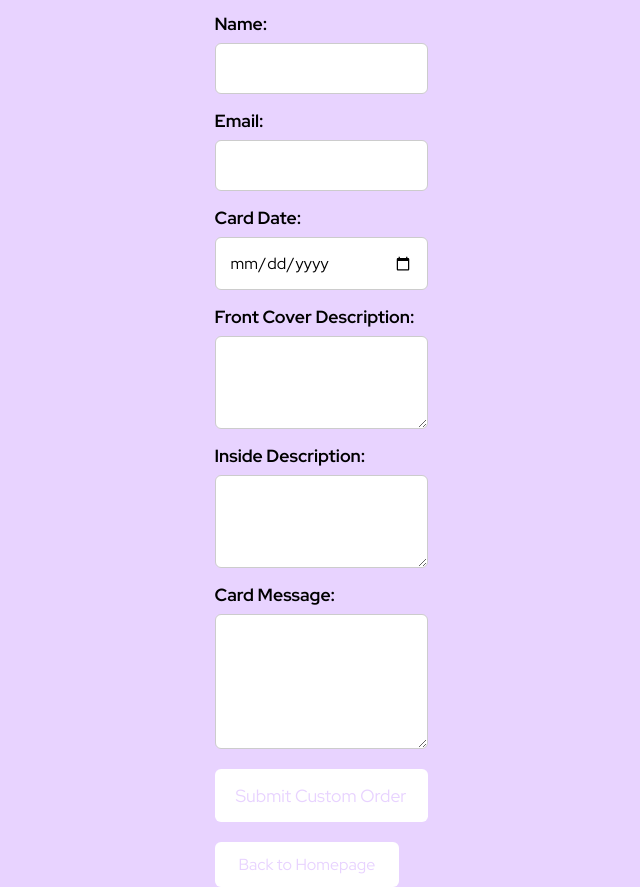
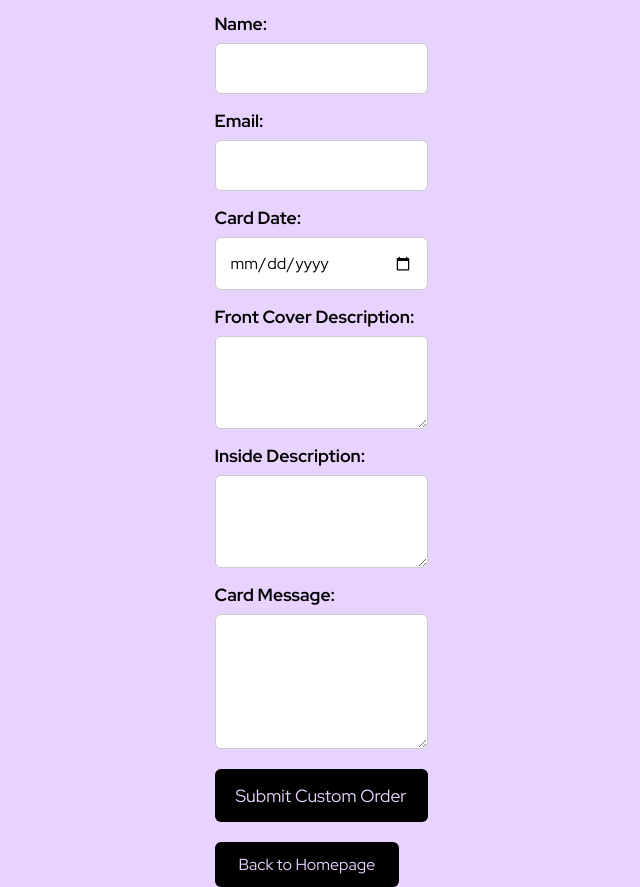
Before and after one commit to SB-Designs/Cardasaurus, a plain HTML site: page custom-order.html in a window 1280 px wide. Shown: the part 200-1087 px from the top of the page, without its empty margins (319-959 px from the left). Drawn offline with Linux system fonts and the light colour scheme.

Commit message:
Update styles.css

```diff
--- a/styles.css
+++ b/styles.css
@@ -36,7 +36,7 @@ p {
 
 /* Button Style */
 .cta-button, .back-button {
-  background-color: white;
+  background-color: black;
   color: #e8d3ff;
   padding: 12px 24px;
   font-size: 1em;
@@ -48,7 +48,7 @@ p {
 }
 
 .cta-button:hover, .back-button:hover {
-  background-color: #218838;
+  background-color: #ac9bbf;
 }
 
 /* Form Styles */
@@ -82,7 +82,7 @@ input, textarea {
 
 /* Submit Button */
 button {
-  background-color: white;
+  background-color: black;
   color: #e8d3ff;
   padding: 15px;
   border: none;
@@ -94,7 +94,7 @@ button {
 }
 
 button:hover {
-  background-color: #218838;
+  background-color: #ac9bbf;
 }
 
 /* Responsive Design */
```
